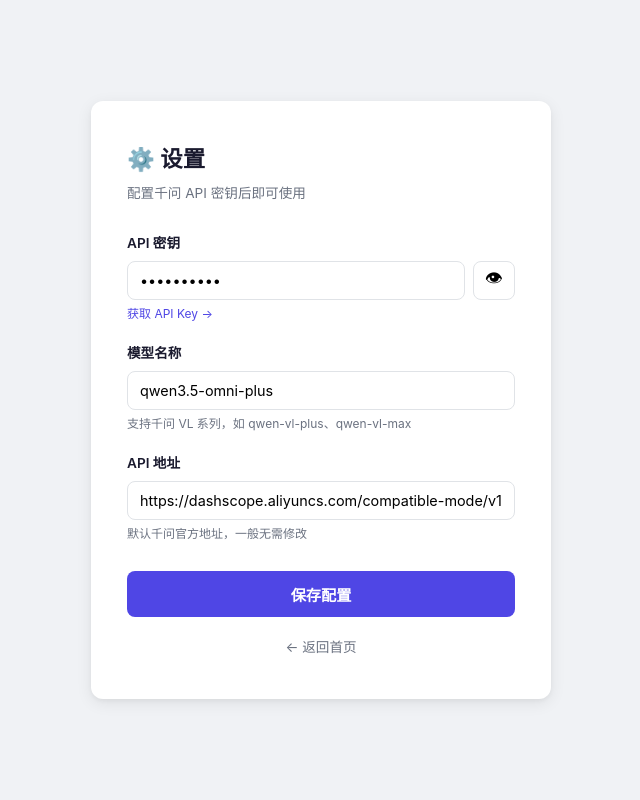
After one commit to Mrblackso/math_solver, a Flask app: page /settings in a window 1280 px wide. The commit adds this page. Shown: the whole page, without its empty margins (319-959 px from the left). Run offline with Flask 3, Linux system fonts and the light colour scheme.

Commit message:
feat: 可视化设置界面 + 移除硬编码API密钥
- 移除 config.py 和 vision.js 中硬编码的千问 API Key
- config.py 新增 .env 文件自动加载 + is_configured() 检测
- 新增 /settings 设置页面（独立路由，居中卡片式布局）
- POST /api/settings 保存配置到 .env 文件
- 首次使用无 Key 时自动跳转设置页
- 首页 header 新增 ⚙️ 设置按钮
- qwen_client.py 改为动态读取环境变量，设置保存后即时生效
- 新增 .env.example 模板文件（可安全提交分享）

```diff
--- a/math-solver/app.py
+++ b/math-solver/app.py
@@ -3,9 +3,9 @@
 import os
 import json
 import tempfile
-from flask import Flask, request, jsonify, send_from_directory, Response, stream_with_context
+from flask import Flask, request, jsonify, send_from_directory, Response, stream_with_context, redirect
 
-from config import MAX_IMAGE_SIZE_MB, MAX_IMAGE_DIMENSION
+from config import MAX_IMAGE_SIZE_MB, MAX_IMAGE_DIMENSION, is_configured, DASHSCOPE_API_KEY, DASHSCOPE_BASE_URL, MODEL
 from services.qwen_client import (
     recognize_image,
     solve_problem_stream,
@@ -62,6 +62,8 @@ def _error_handler(e: Exception):
 
 @app.route("/")
 def index():
+    if not is_configured():
+        return redirect("/settings")
     return send_from_directory("templates", "index.html")
 
 
@@ -253,6 +255,75 @@ def api_chat():
     )
 
 
+# ==================== 设置页面 ====================
+
+@app.route("/settings")
+def settings_page():
+    return send_from_directory("templates", "settings.html")
+
+
+@app.route("/api/settings", methods=["GET", "POST"])
+def api_settings():
+    """GET: 返回当前配置（Key 脱敏）；POST: 保存配置到 .env 文件"""
+    env_path = os.path.join(os.path.dirname(__file__), ".env")
+
+    if request.method == "GET":
+        key = DASHSCOPE_API_KEY or ""
+        masked = key[:3] + "***" + key[-4:] if len(key) > 8 else (key[:2] + "***" if len(key) > 3 else "")
+        return jsonify({
+            "api_key_masked": masked,
+            "model": MODEL,
+            "base_url": DASHSCOPE_BASE_URL,
+        })
+
+    # POST: 保存
+    data = request.get_json(silent=True) or {}
+    api_key = (data.get("api_key") or "").strip()
+    model = (data.get("model") or "").strip()
+    base_url = (data.get("base_url") or "").strip()
+
+    if not api_key:
+        return jsonify({"error": "请输入 API 密钥"}), 400
+
+    lines = []
+    if os.path.exists(env_path):
+        with open(env_path, "r", encoding="utf-8") as f:
+            lines = f.read().splitlines()
+
+    updated = {"DASHSCOPE_API_KEY": False, "VISION_MODEL": False, "DASHSCOPE_BASE_URL": False}
+    new_lines = []
+    for line in lines:
+        stripped = line.strip()
+        if stripped.startswith("DASHSCOPE_API_KEY=") or stripped.startswith("DASHSCOPE_API_KEY "):
+            new_lines.append(f"DASHSCOPE_API_KEY={api_key}")
+            updated["DASHSCOPE_API_KEY"] = True
+        elif stripped.startswith("VISION_MODEL=") or stripped.startswith("VISION_MODEL "):
+            new_lines.append(f"VISION_MODEL={model or 'qwen3.5-omni-plus'}")
+            updated["VISION_MODEL"] = True
+        elif stripped.startswith("DASHSCOPE_BASE_URL=") or stripped.startswith("DASHSCOPE_BASE_URL "):
+            new_lines.append(f"DASHSCOPE_BASE_URL={base_url or 'https://dashscope.aliyuncs.com/compatible-mode/v1'}")
+            updated["DASHSCOPE_BASE_URL"] = True
+        else:
+            new_lines.append(line)
+
+    for key_name, env_key in [("DASHSCOPE_API_KEY", "DASHSCOPE_API_KEY"), ("VISION_MODEL", "VISION_MODEL"), ("DASHSCOPE_BASE_URL", "DASHSCOPE_BASE_URL")]:
+        if not updated[env_key]:
+            val = api_key if env_key == "DASHSCOPE_API_KEY" else (model if env_key == "VISION_MODEL" else (base_url or "https://dashscope.aliyuncs.com/compatible-mode/v1"))
+            new_lines.append(f"{env_key}={val}")
+
+    with open(env_path, "w", encoding="utf-8") as f:
+        f.write("\n".join(new_lines) + "\n")
+
+    # 更新当前进程环境变量
+    os.environ["DASHSCOPE_API_KEY"] = api_key
+    if model:
+        os.environ["VISION_MODEL"] = model
+    if base_url:
+        os.environ["DASHSCOPE_BASE_URL"] = base_url
+
+    return jsonify({"success": True})
+
+
 # ==================== 非流式 API（保留兼容） ====================
 
 @app.route("/api/session/<session_id>", methods=["GET"])
--- a/math-solver/static/css/style.css
+++ b/math-solver/static/css/style.css
@@ -67,6 +67,13 @@ body {
 .btn-primary:hover:not(:disabled) { background: var(--accent-hover); }
 .btn-outline { background: transparent; color: var(--accent); border: 1.5px solid var(--accent); }
 .btn-outline:hover { background: var(--accent-light); }
+.btn-icon {
+  display: inline-flex; align-items: center; justify-content: center;
+  width: 36px; height: 36px; padding: 0; border-radius: var(--radius-sm);
+  font-size: 1.1rem; text-decoration: none; color: var(--text-secondary);
+  transition: all var(--transition);
+}
+.btn-icon:hover { background: var(--surface-hover); color: var(--text); }
 .btn-block { width: 100%; justify-content: center; }
 
 .btn-spinner.hidden, .btn-text.hidden { display: none; }
--- a/math-solver/templates/index.html
+++ b/math-solver/templates/index.html
@@ -28,6 +28,7 @@
     <header class="header">
       <h1 class="logo">defeat math</h1>
       <span class="subtitle">all in!!!</span>
+      <a href="/settings" class="btn btn-icon" title="设置 API Key">⚙️</a>
       <button class="btn btn-outline" id="btnReset" title="开始新题目">＋ 新题目</button>
     </header>
 
--- /dev/null
+++ b/math-solver/templates/settings.html
@@ -0,0 +1,176 @@
+<!DOCTYPE html>
+<html lang="zh-CN">
+<head>
+  <meta charset="UTF-8">
+  <meta name="viewport" content="width=device-width, initial-scale=1.0">
+  <title>设置 · 数学题解算器</title>
+  <link rel="stylesheet" href="/static/css/style.css">
+  <style>
+    .settings-page {
+      display: flex; align-items: center; justify-content: center;
+      min-height: 100vh; background: var(--bg); padding: 20px;
+    }
+    .settings-card {
+      background: var(--surface); border-radius: var(--radius);
+      box-shadow: var(--shadow-lg); padding: 40px 36px;
+      max-width: 460px; width: 100%;
+    }
+    .settings-card h2 {
+      font-size: 1.4rem; margin-bottom: 6px;
+      display: flex; align-items: center; gap: 8px;
+    }
+    .settings-card .subtitle {
+      color: var(--text-secondary); font-size: 0.85rem; margin-bottom: 28px;
+    }
+    .settings-field {
+      margin-bottom: 20px;
+    }
+    .settings-field label {
+      display: block; font-size: 0.85rem; font-weight: 600;
+      margin-bottom: 6px; color: var(--text);
+    }
+    .settings-field .hint {
+      font-size: 0.75rem; color: var(--text-secondary); margin-top: 4px;
+    }
+    .settings-field .hint a {
+      color: var(--accent); text-decoration: none;
+    }
+    .settings-field input {
+      width: 100%; padding: 10px 12px; border: 1px solid var(--border);
+      border-radius: var(--radius-sm); font-size: 0.9rem; font-family: var(--font-sans);
+      outline: none; transition: border-color var(--transition);
+    }
+    .settings-field input:focus { border-color: var(--accent); }
+    .input-row { display: flex; gap: 8px; }
+    .input-row input { flex: 1; }
+    .toggle-pw {
+      display: inline-flex; align-items: center; justify-content: center;
+      width: 42px; border: 1px solid var(--border); border-radius: var(--radius-sm);
+      background: var(--surface); cursor: pointer; font-size: 1.1rem;
+      transition: all var(--transition); flex-shrink: 0;
+    }
+    .toggle-pw:hover { border-color: var(--accent); color: var(--accent); }
+    .btn-save {
+      width: 100%; padding: 12px; border: none; border-radius: var(--radius-sm);
+      font-size: 0.95rem; font-weight: 600; cursor: pointer;
+      background: var(--accent); color: #fff; margin-top: 8px;
+      transition: all var(--transition);
+    }
+    .btn-save:hover { background: var(--accent-hover); }
+    .btn-save:disabled { opacity: 0.5; cursor: not-allowed; }
+    .settings-msg {
+      margin-top: 14px; padding: 10px 14px; border-radius: var(--radius-sm);
+      font-size: 0.85rem; text-align: center; display: none;
+    }
+    .settings-msg.success { display: block; background: #ecfdf5; color: var(--success); }
+    .settings-msg.error { display: block; background: var(--error-bg); color: var(--error); }
+    .back-link {
+      display: block; text-align: center; margin-top: 20px;
+      font-size: 0.85rem; color: var(--text-secondary); text-decoration: none;
+    }
+    .back-link:hover { color: var(--accent); }
+  </style>
+</head>
+<body>
+  <div class="settings-page">
+    <div class="settings-card">
+      <h2>⚙️ 设置</h2>
+      <p class="subtitle">配置千问 API 密钥后即可使用</p>
+
+      <div class="settings-field">
+        <label for="apiKey">API 密钥</label>
+        <div class="input-row">
+          <input type="password" id="apiKey" placeholder="sk-..." autocomplete="off">
+          <button class="toggle-pw" id="togglePw" title="显示/隐藏">👁</button>
+        </div>
+        <div class="hint">
+          <a href="https://bailian.console.aliyun.com/" target="_blank">获取 API Key →</a>
+        </div>
+      </div>
+
+      <div class="settings-field">
+        <label for="model">模型名称</label>
+        <input type="text" id="model" placeholder="qwen3.5-omni-plus">
+        <div class="hint">支持千问 VL 系列，如 qwen-vl-plus、qwen-vl-max</div>
+      </div>
+
+      <div class="settings-field">
+        <label for="baseUrl">API 地址</label>
+        <input type="text" id="baseUrl" placeholder="https://dashscope.aliyuncs.com/compatible-mode/v1">
+        <div class="hint">默认千问官方地址，一般无需修改</div>
+      </div>
+
+      <button class="btn-save" id="btnSave">保存配置</button>
+      <div class="settings-msg" id="settingsMsg"></div>
+
+      <a href="/" class="back-link">← 返回首页</a>
+    </div>
+  </div>
+
+  <script>
+    const $ = sel => document.querySelector(sel);
+
+    // 加载当前配置
+    async function loadSettings() {
+      try {
+        const resp = await fetch("/api/settings");
+        const data = await resp.json();
+        $("#apiKey").value = data.api_key_masked || "";
+        $("#model").value = data.model || "qwen3.5-omni-plus";
+        $("#baseUrl").value = data.base_url || "https://dashscope.aliyuncs.com/compatible-mode/v1";
+      } catch {}
+    }
+    loadSettings();
+
+    // 密码显示切换
+    $("#togglePw").addEventListener("click", () => {
+      const inp = $("#apiKey");
+      const isPassword = inp.type === "password";
+      inp.type = isPassword ? "text" : "password";
+      $("#togglePw").textContent = isPassword ? "🙈" : "👁";
+    });
+
+    function showMsg(text, type) {
+      const el = $("#settingsMsg");
+      el.textContent = text;
+      el.className = `settings-msg ${type}`;
+    }
+
+    // 保存
+    $("#btnSave").addEventListener("click", async () => {
+      const apiKey = $("#apiKey").value.trim();
+      if (!apiKey) { showMsg("请输入 API 密钥", "error"); return; }
+
+      const btn = $("#btnSave");
+      btn.disabled = true;
+      btn.textContent = "保存中...";
+      showMsg("", ""); // clear
+
+      try {
+        const resp = await fetch("/api/settings", {
+          method: "POST",
+          headers: { "Content-Type": "application/json" },
+          body: JSON.stringify({
+            api_key: apiKey,
+            model: $("#model").value.trim(),
+            base_url: $("#baseUrl").value.trim(),
+          }),
+        });
+        const data = await resp.json();
+        if (resp.ok && data.success) {
+          showMsg("✅ 配置已保存，即将跳转...", "success");
+          setTimeout(() => { window.location.href = "/"; }, 1200);
+        } else {
+          showMsg(data.error || "保存失败", "error");
+          btn.disabled = false;
+          btn.textContent = "保存配置";
+        }
+      } catch (err) {
+        showMsg("网络错误，请重试", "error");
+        btn.disabled = false;
+        btn.textContent = "保存配置";
+      }
+    });
+  </script>
+</body>
+</html>
--- a/vision.js
+++ b/vision.js
@@ -21,7 +21,7 @@ try { require("dotenv").config(); } catch {}
 try { require("dotenv").config({ path: path.resolve(__dirname, ".env") }); } catch {}
 
 const BASE_URL = process.env.DASHSCOPE_BASE_URL || "https://dashscope.aliyuncs.com/compatible-mode/v1";
-const API_KEY = process.env.DASHSCOPE_API_KEY || "sk-ws-H.REHHRRY.GPxY.MEQCIEQYWNQoar-gRy9m4qm-r3vrpUkX_YrnDd5V-q91qZ0wAiB2BfG_HIWkyiSiGRhoPWrJD1YC-6Cvs3XibACe2yr1lw";
+const API_KEY = process.env.DASHSCOPE_API_KEY;
 const MODEL = process.env.VISION_MODEL || "qwen3.5-omni-plus";
 
 function parseArgs() {
@@ -83,7 +83,9 @@ function request(payload) {
 
 async function main() {
   if (!API_KEY) {
-    console.error("请设置 DASHSCOPE_API_KEY 环境变量或在 .env 文件中配置。");
+    console.error("❌ 未配置 DASHSCOPE_API_KEY。");
+    console.error("请在项目根目录创建 .env 文件并添加：");
+    console.error("  DASHSCOPE_API_KEY=你的千问API密钥");
     console.error("获取 Key: https://bailian.console.aliyun.com/");
     process.exit(1);
   }
```
Also changed, not shown: math-solver/config.py (+26 -4 lines), math-solver/services/qwen_client.py (+18 -7 lines), 1 other file.
